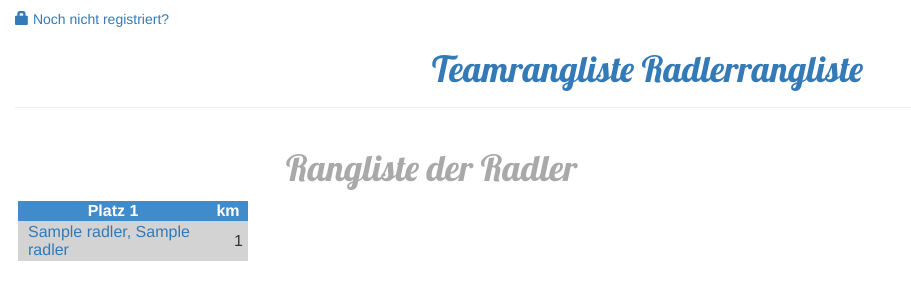
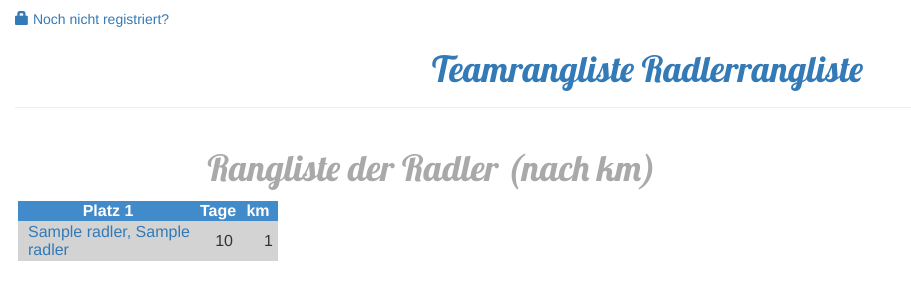
Before and after one commit to moserhans/MdRzA, a Django app: page /mdrza/radler/ in a window 1280 px wide. Shown: the part 81-381 px from the top of the page, without its empty margins (0-911 px from the left). Run offline with Django 3.2, Linux system fonts and the light colour scheme; tables that the repository leaves empty hold one stand-in row (values such as "Sample post"); some libraries are stand-ins or nearby versions.

Commit message:
gesamt_tage für Radler errechnen und anzeigen

```diff
--- a/workproject/mdrza/models.py
+++ b/workproject/mdrza/models.py
@@ -12,6 +12,7 @@ class radler(models.Model):
 	team = models.ForeignKey('mdrza.team',null=True, related_name='members')
 	km = models.PositiveSmallIntegerField(null=True)
 	gesamtkm = models.PositiveSmallIntegerField(null=True)
+	gesamttage = models.PositiveSmallIntegerField(null=True,default=0)
 	def __str__(self):
 		return self.email
 
--- a/workproject/mdrza/static/css/mdrza.css
+++ b/workproject/mdrza/static/css/mdrza.css
@@ -8,7 +8,7 @@ h1 {
 }
 table {
 	   /*border: 1px solid black; */
-	   width: 230px;
+	   width: 260px;
 	   height: 60px;
 	   margin: 3px;
 	   padding: 10px;
--- a/workproject/mdrza/templates/mdrza/radler_detail.html
+++ b/workproject/mdrza/templates/mdrza/radler_detail.html
@@ -3,7 +3,7 @@
 {% block content %}
         <div class="radler">
 		<h1>{{ radler.vname}} {{ radler.nname }}</a> </h1>
-            <h2>ist aktuell {{ gesamt_km }} Gesamtkilometer</h2>
+	<h2>ist aktuell {{ gesamt_km }} Gesamtkilometer in {{ gesamt_tage }} Tagen</h2>
 	    <h3>für Team <a href="{% url 'team_detail' pk=radler.team.pk %}">{{ radler.team }}</a> gefahren.</h3>
 	    <br/><br/><p>km pro Tag: {{ radler.km }}
 	{% if user.is_authenticated and user.pk == radler.user.pk %}
--- a/workproject/mdrza/templates/mdrza/radler_list.html
+++ b/workproject/mdrza/templates/mdrza/radler_list.html
@@ -1,12 +1,12 @@
 {% extends 'mdrza/base.html' %}
 
 {% block content %}
-	<h1>Rangliste der Radler</h1>
+	<h1>Rangliste der Radler (nach km)</h1>
     {% for r in radler %}
         <div class="radlerliste">
 		<table>
-			<tr><th>Platz {{forloop.counter}}</th><th>km</th></tr>
-			<tr><td><a href="{% url 'radler_detail' pk=r.pk %}">{{ r.nname }}, {{ r.vname }}</a></td><td class='km'>{{ r.gesamtkm }}</td><tr>
+			<tr><th>Platz {{forloop.counter}}</th><th>Tage</th><th>km</th></tr>
+			<tr><td><a href="{% url 'radler_detail' pk=r.pk %}">{{ r.nname }}, {{ r.vname }}</a></td><td class="km">{{ r.gesamttage }}</td><td class='km'>{{ r.gesamtkm }}</td><tr>
 		</table>
         </div>
     {% endfor %}
--- a/workproject/mdrza/views.py
+++ b/workproject/mdrza/views.py
@@ -44,26 +44,29 @@ def calc_woche(woche):
 	basis_km = woche.user.km
 	km = basis_km * tage
 	km = km + extras
-	return km
+	return (km, tage)
 
 def calc_radler(Radler):
 	wochen = woche.objects.filter(user=Radler)
 	weeks = {}
 	gesamt_km = 0
+	gesamt_tage = 0
 	for w in wochen:
-		woche_km = calc_woche(w)
+		(woche_km, woche_tage) = calc_woche(w)
 		kw = w.pk
 		weeks[kw] = woche_km
 		gesamt_km = gesamt_km + woche_km
+		gesamt_tage = gesamt_tage + woche_tage
 	Radler.gesamtkm = gesamt_km
+	Radler.gesamttage = gesamt_tage
 	Radler.save()
-	return(weeks, gesamt_km)
+	return(weeks, gesamt_km, gesamt_tage)
 
 def calc_team(Team):
 	radlers = radler.objects.filter(team=Team)
 	gesamt_km = 0
 	for r in radlers:
-		(w,k) = calc_radler(r)
+		(w,k,t) = calc_radler(r)
 		gesamt_km = gesamt_km + k
 	Team.gesamtkm = gesamt_km
 	Team.save()
@@ -93,8 +96,8 @@ def radler_list(request):
 
 def radler_detail(request, pk):
         Radler = get_object_or_404(radler, pk=pk)
-	(weeks, gesamt_km) = calc_radler(Radler)
-	return render(request, 'mdrza/radler_detail.html', {'radler': Radler, 'wochen' : weeks, 'gesamt_km': gesamt_km })
+	(weeks, gesamt_km, gesamt_tage) = calc_radler(Radler)
+	return render(request, 'mdrza/radler_detail.html', {'radler': Radler, 'wochen' : weeks, 'gesamt_km': gesamt_km, 'gesamt_tage': gesamt_tage })
 
 @login_required
 def radler_new(request):
@@ -149,8 +152,8 @@ def check_woche_neu(Woche):
 
 def woche_detail(request, pk):
         Woche = get_object_or_404(woche, pk=pk)
-	woche_km = calc_woche(Woche)
-	return render(request, 'mdrza/woche_detail.html', {'woche': Woche, 'woche_km' : woche_km })
+	(woche_km, woche_tage) = calc_woche(Woche)
+	return render(request, 'mdrza/woche_detail.html', {'woche': Woche, 'woche_km' : woche_km, 'woche_tage': woche_tage })
 
 def woche_edit(request, pk):
     Woche = get_object_or_404(woche, pk=pk)
```
Also changed, not shown: workproject/mdrza/migrations/0010_radler_gesamttage.py (added).
